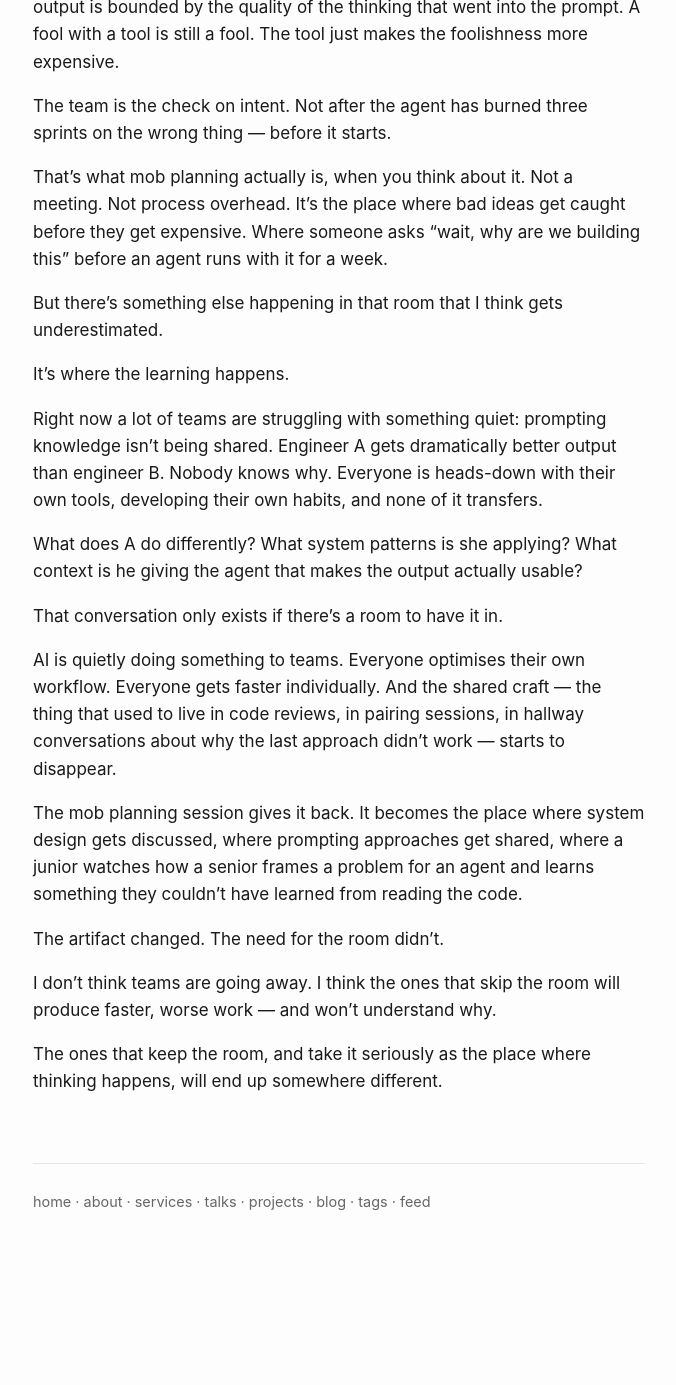
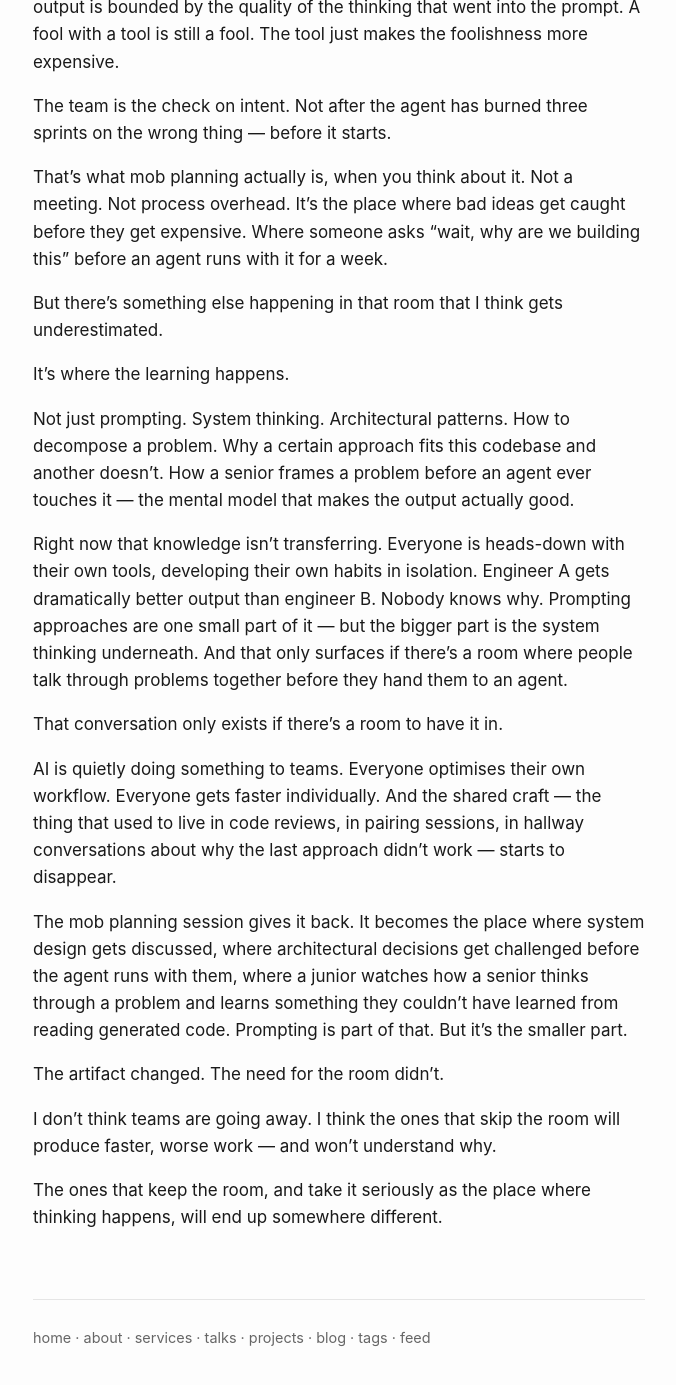
Before and after one commit to aepfli/aepfli.github.io, a Jekyll site: the page built from _posts/2026-06-20-A-Fool-with-a-Tool-is-Still-a-Fool.md, in a window 1280 px wide and 1400 px high, scrolled down 644 px. Shown: the top 1385 px of the window, without its empty margins (301-977 px from the left). Built offline with Jekyll 4.4.1, drawn with Linux system fonts in a browser that asks for light colours; comment, search, counter and statistics services are not loaded; before the commit the page ends 1908 px from its top, so only the background shows below that.

Commit message:
Revise Fool with a Tool post to foreground system thinking over prompting
Co-Authored-By: Claude Opus 4.8 (1M context) <noreply@anthropic.com>

```diff
--- a/_posts/2026-06-20-A-Fool-with-a-Tool-is-Still-a-Fool.md
+++ b/_posts/2026-06-20-A-Fool-with-a-Tool-is-Still-a-Fool.md
@@ -47,14 +47,19 @@ But there's something else happening in that room that I think gets underestimat
 
 It's where the learning happens.
 
-Right now a lot of teams are struggling with something quiet: prompting knowledge isn't being shared.
+Not just prompting.
+System thinking.
+Architectural patterns.
+How to decompose a problem.
+Why a certain approach fits this codebase and another doesn't.
+How a senior frames a problem before an agent ever touches it — the mental model that makes the output actually good.
+
+Right now that knowledge isn't transferring.
+Everyone is heads-down with their own tools, developing their own habits in isolation.
 Engineer A gets dramatically better output than engineer B.
 Nobody knows why.
-Everyone is heads-down with their own tools, developing their own habits, and none of it transfers.
-
-What does A do differently?
-What system patterns is she applying?
-What context is he giving the agent that makes the output actually usable?
+Prompting approaches are one small part of it — but the bigger part is the system thinking underneath.
+And that only surfaces if there's a room where people talk through problems together before they hand them to an agent.
 
 That conversation only exists if there's a room to have it in.
 
@@ -64,7 +69,9 @@ Everyone gets faster individually.
 And the shared craft — the thing that used to live in code reviews, in pairing sessions, in hallway conversations about why the last approach didn't work — starts to disappear.
 
 The mob planning session gives it back.
-It becomes the place where system design gets discussed, where prompting approaches get shared, where a junior watches how a senior frames a problem for an agent and learns something they couldn't have learned from reading the code.
+It becomes the place where system design gets discussed, where architectural decisions get challenged before the agent runs with them, where a junior watches how a senior thinks through a problem and learns something they couldn't have learned from reading generated code.
+Prompting is part of that.
+But it's the smaller part.
 
 The artifact changed.
 The need for the room didn't.
```
